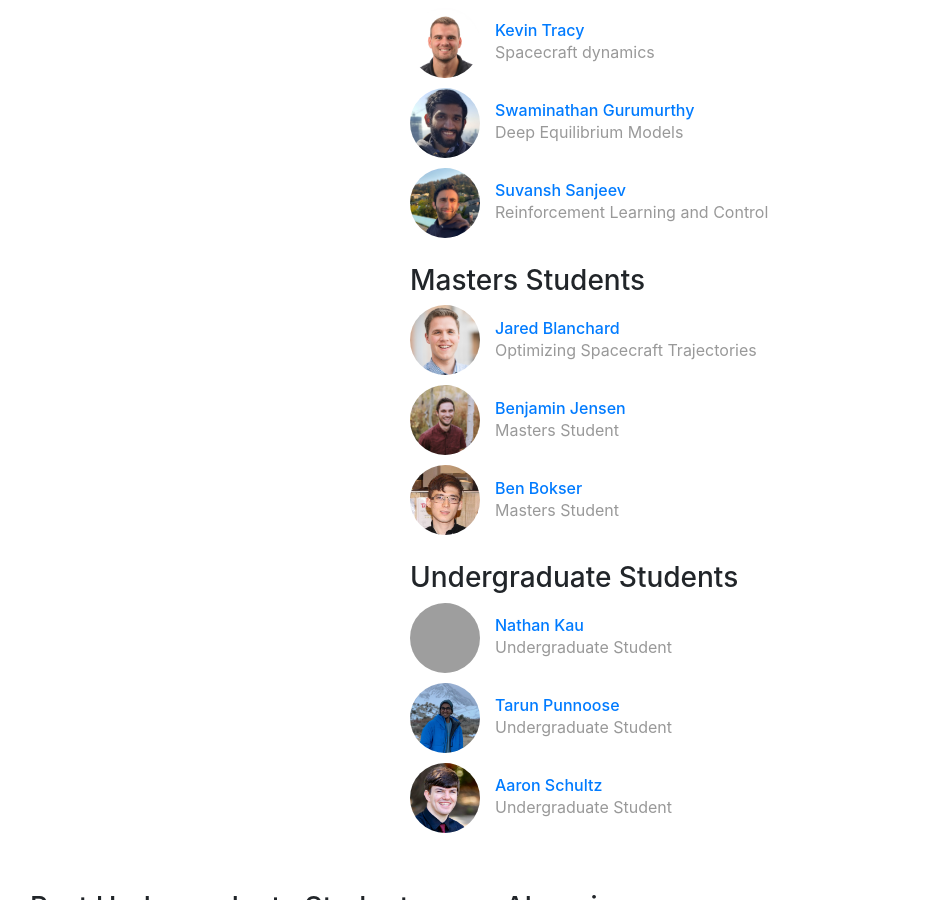
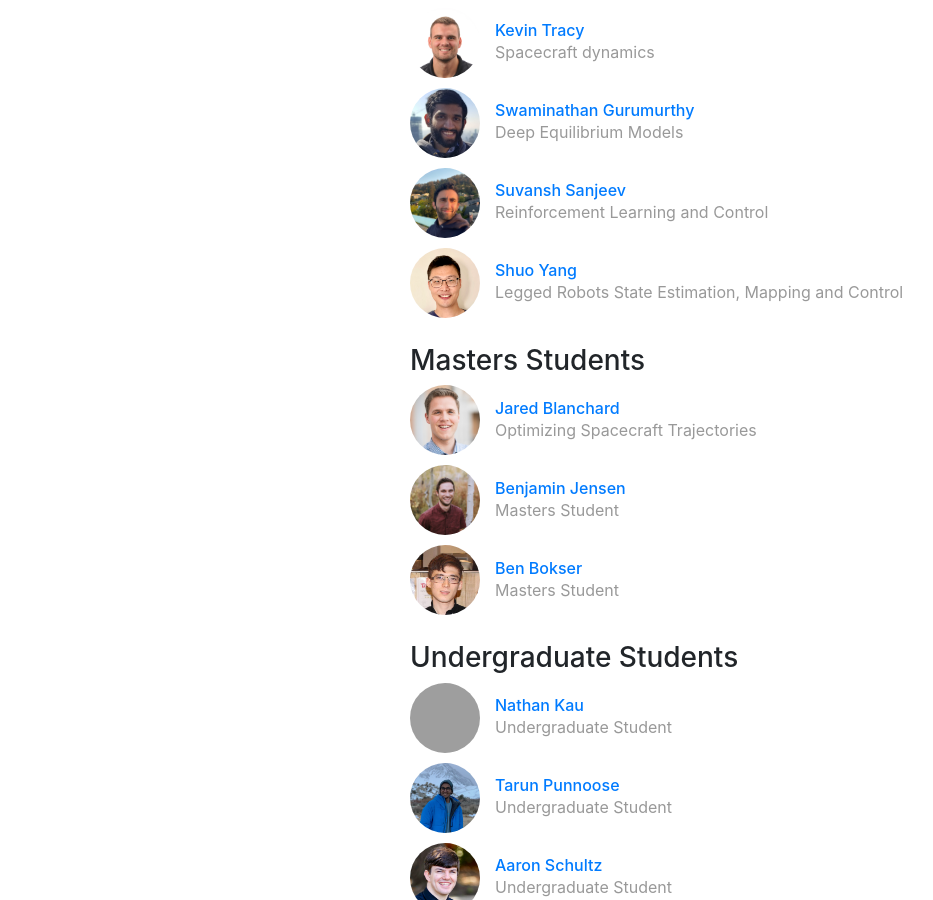
Before and after one commit to RoboticExplorationLab/roboticexplorationlab.github.io, a Jekyll site: the page built from people.html, in a window 1280 px wide and 900 px high, scrolled down 612 px. Shown: the whole window, without its empty margins (55-988 px from the left). Built offline with Jekyll 4.4.1, drawn with Linux system fonts in a browser that asks for light colours; grey boxes are pictures that could not be loaded.

Commit message:
add shuo's profile and project

```diff
--- a/_data/people.yml
+++ b/_data/people.yml
@@ -146,6 +146,15 @@ bbokser:
     image: /img/people/bbokser.jpg
     bio: Masters Student
 
+
+shuo:
+    display_name: "Shuo Yang"
+    webpage: "https://github.com/paulyang1990"
+    github: paulyang1990
+    role: phd
+    image: /img/people/shuo.jpg
+    bio: Legged Robots State Estimation, Mapping and Control
+
 # grad-a:
 #     display_name: "Grad A"
 #     role: grad
```
Also changed, not shown: _projects/quad_estimation.md (added, +16 -0 lines), img/people/shuo.jpg (added), 1 other file.
